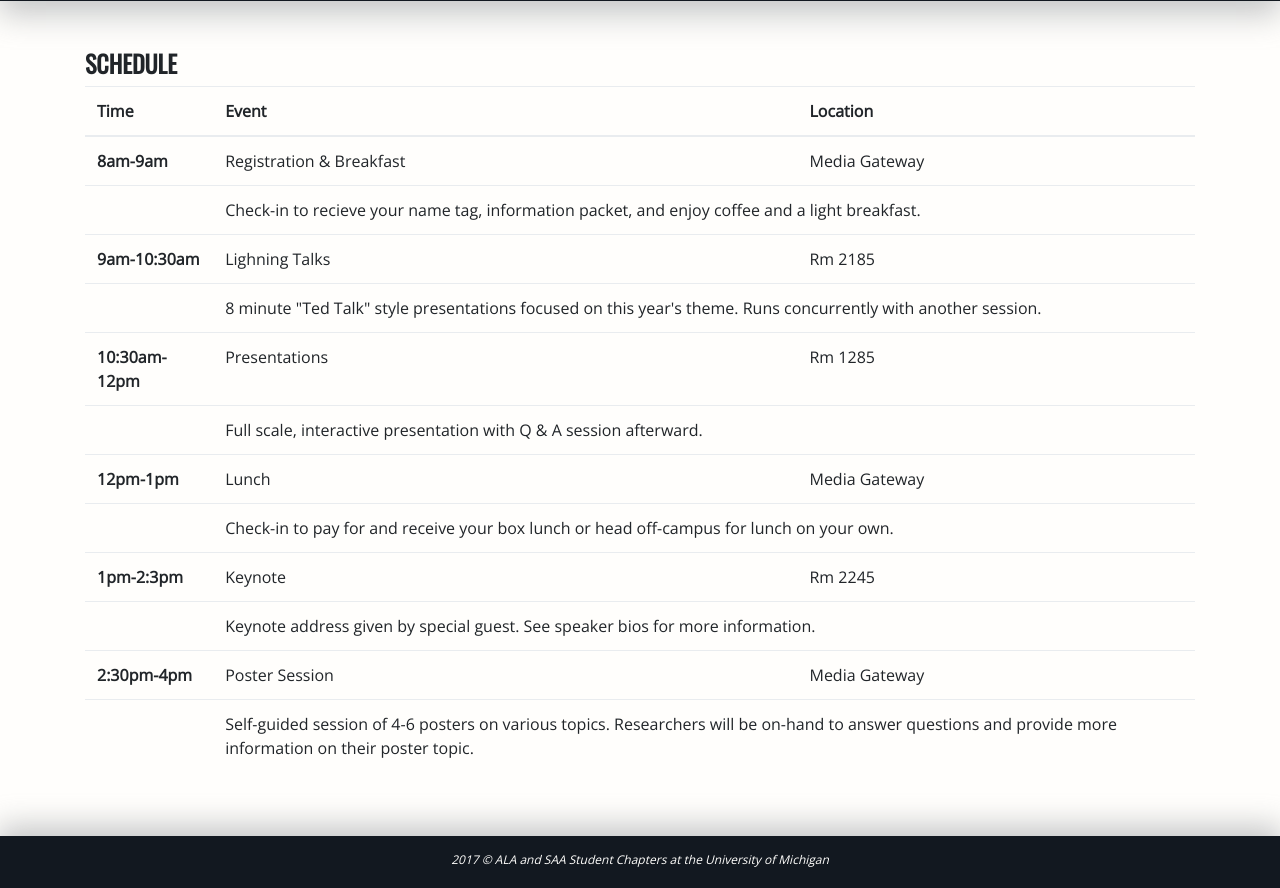
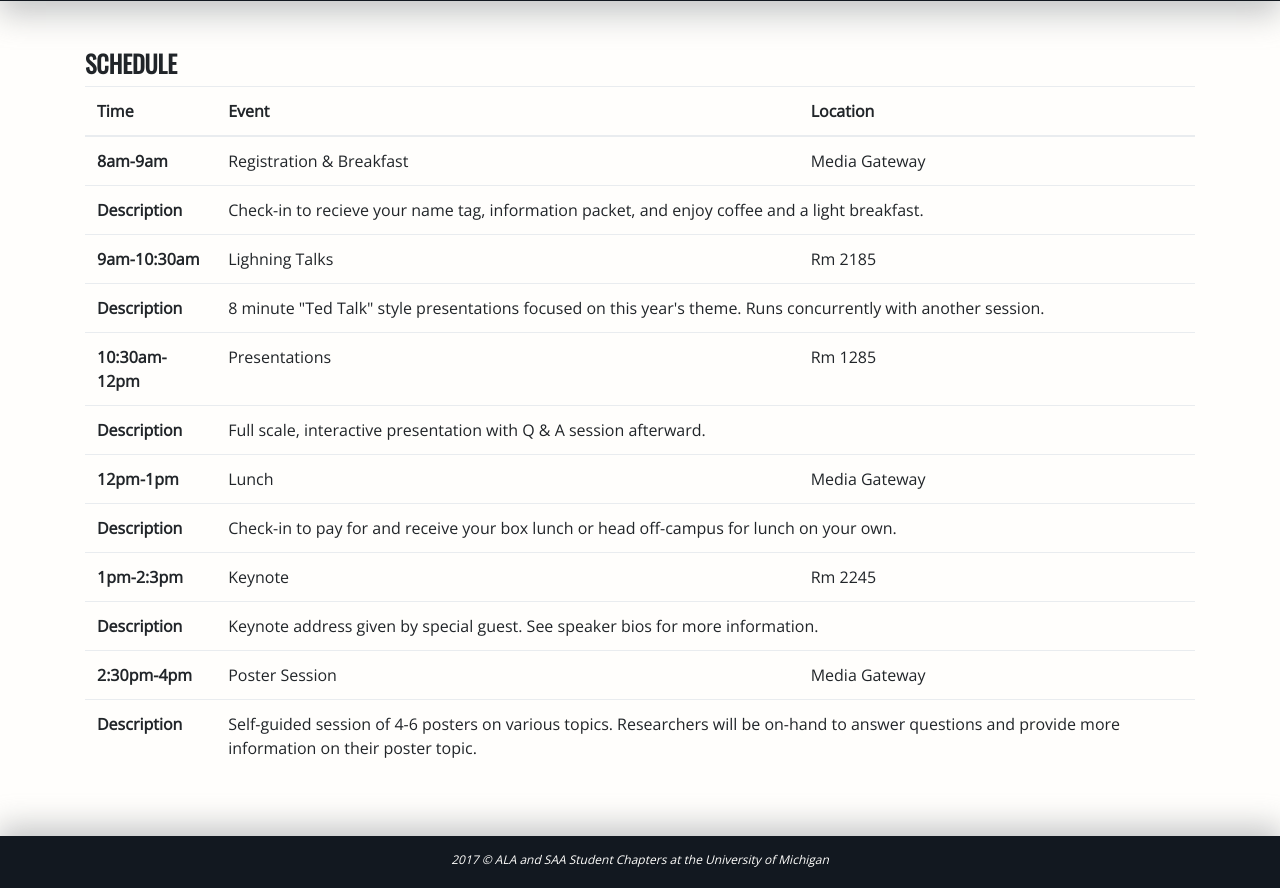
Before and after one commit to emilyjk/quasiquad, a Python web app: template GAE_quasiquad/templates/schedule.html in a window 1280 px wide. Shown: the part 332-1220 px from the top of the page. Run offline with Jinja, Linux system fonts and the light colour scheme; the template is opened without the code that fills it, so the values that code supplies are empty; some libraries are stand-ins or nearby versions.

Commit message:
Add files via upload

```diff
--- a/GAE_quasiquad/templates/schedule.html
+++ b/GAE_quasiquad/templates/schedule.html
@@ -25,7 +25,7 @@
         		<td>Media Gateway</td>
       		</tr>
       		<tr>
-       		<th scope="row"></th>
+       		<th scope="row">Description</th>
         		<td colspan="2"> Check-in to recieve your name tag, information packet, and enjoy coffee and a light breakfast.</td>
       		</tr>
       		<tr>
@@ -34,7 +34,7 @@
         		<td>Rm 2185</td>
       		</tr>
       		<tr>
-       		<th scope="row"></th>
+       		<th scope="row">Description</th>
         		<td colspan="2"> 8 minute "Ted Talk" style presentations focused on this year's theme. Runs concurrently with another session.</td>
       		</tr>
       		<tr>
@@ -43,7 +43,7 @@
         		<td>Rm 1285</td>
       		</tr>
       		<tr>
-       		<th scope="row"></th>
+       		<th scope="row">Description</th>
         		<td colspan="2"> Full scale, interactive presentation with Q & A session afterward. </td>
         		</tr>
         		<tr>
@@ -52,7 +52,7 @@
         		<td>Media Gateway</td>
       		</tr>
       		<tr>
-       		<th scope="row"></th>
+       		<th scope="row">Description</th>
         		<td colspan="2"> Check-in to pay for and receive your box lunch or head off-campus for lunch on your own.</td>
       		</tr>
       		<tr>
@@ -61,7 +61,7 @@
         		<td>Rm 2245</td>
       		</tr>
       		<tr>
-       		<th scope="row"></th>
+       		<th scope="row">Description</th>
         		<td colspan="2"> Keynote address given by special guest. See speaker bios for more information.</td>
       		</tr>
       		<tr>
@@ -70,7 +70,7 @@
         		<td>Media Gateway</td>
       		</tr>
       		<tr>
-       		<th scope="row"></th>
+       		<th scope="row">Description</th>
         		<td colspan="2"> Self-guided session of 4-6 posters on various topics. Researchers will be on-hand to answer questions and provide more information on their poster topic.</td>
       		</tr>
     		</tbody>
```
